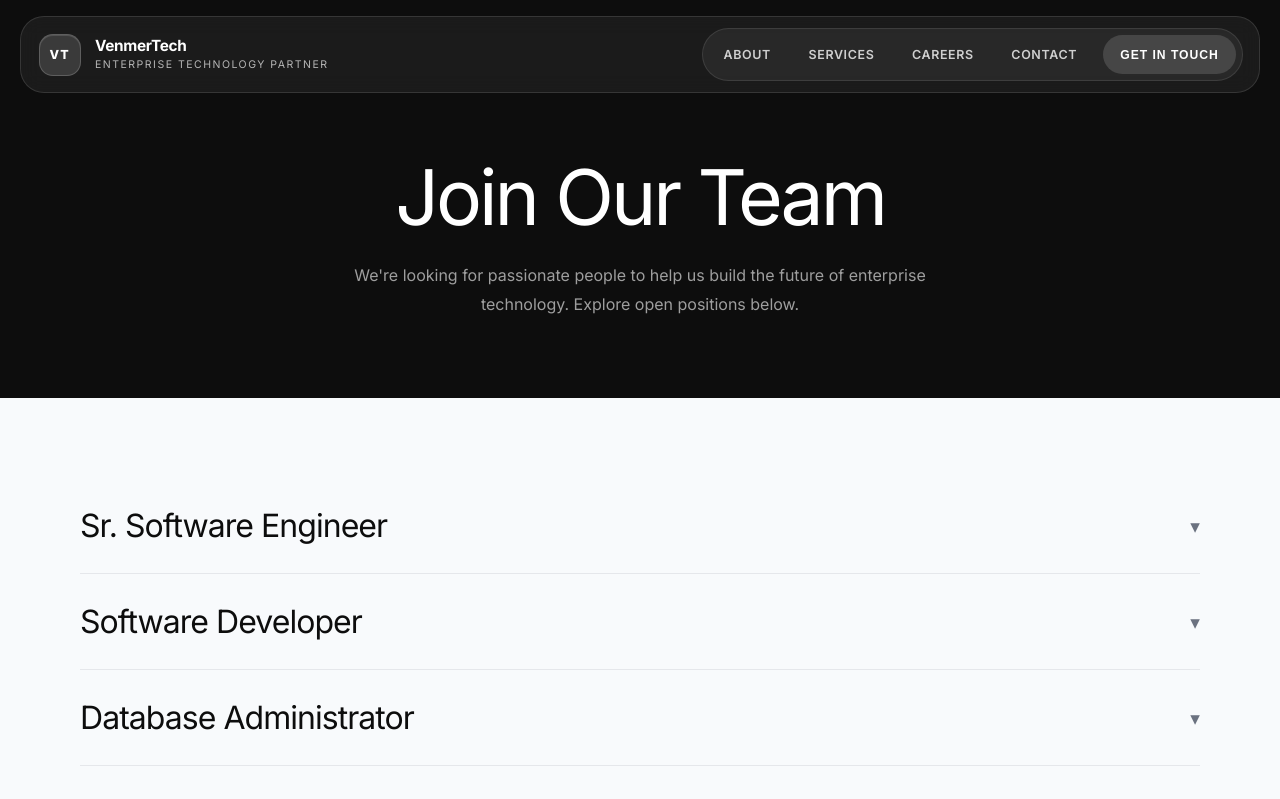
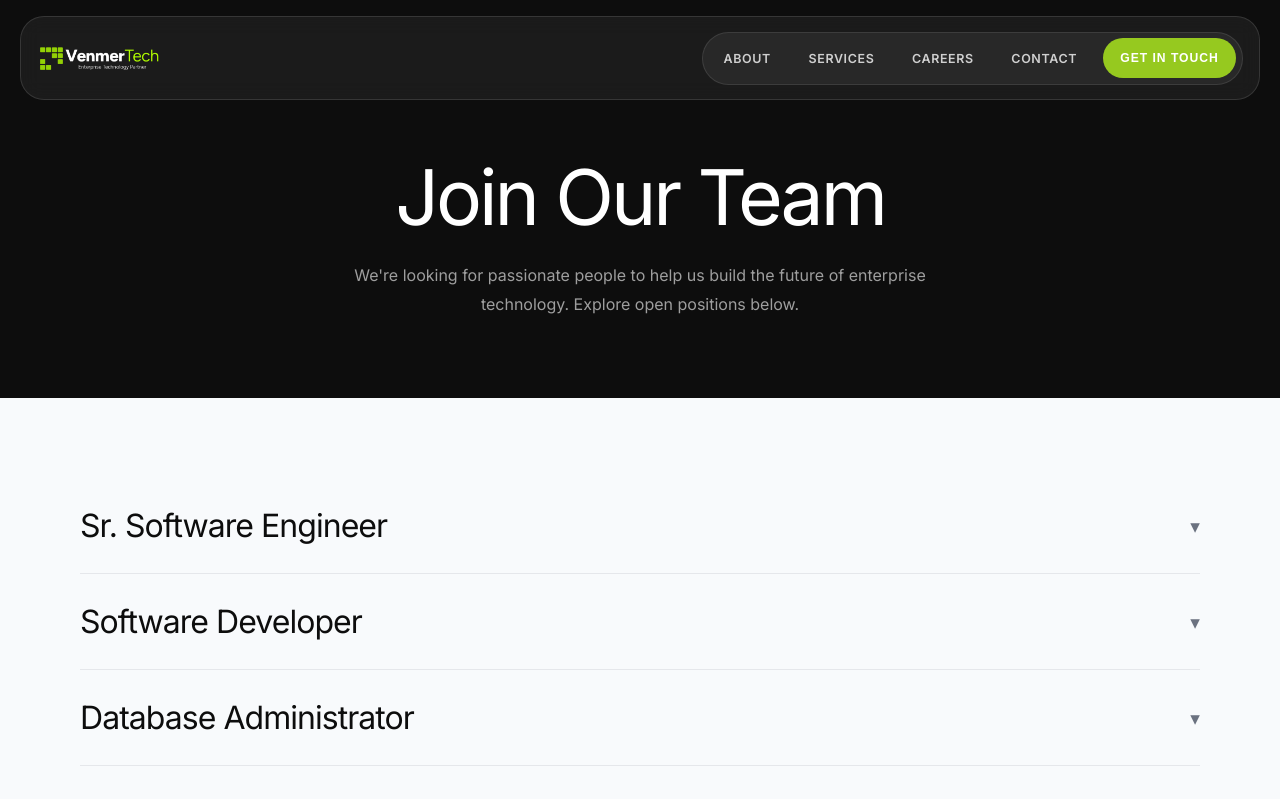
Before and after one commit to Skookum-Infotech/VenmerTech, a Next.js app: page /careers in a window 1280 px wide. Shown: the top 799 px of the page. Built offline with nearby package versions, Linux system fonts and the light colour scheme.

Commit message:
match the ui with lime green and replace with actual logo

```diff
--- a/app/components/layout/Footer.tsx
+++ b/app/components/layout/Footer.tsx
@@ -37,8 +37,7 @@ export default function Footer() {
       <div className="vt-footer-grid">
         <div className="vt-footer-col vt-footer-about">
           <Link href="/" className="vt-logo">
-            <div className="vt-logo-mark">VT</div>
-            Venmer Tech LLC
+            <img src="/logo-white.png" alt="VenmerTech" className="vt-logo-img" />
           </Link>
           <p className="vt-footer-desc">
             Venmer Tech LLC is a leading Information Technology, Consulting and
--- a/app/components/layout/Header.tsx
+++ b/app/components/layout/Header.tsx
@@ -36,11 +36,11 @@ export default function Header() {
           }}
           className="vt-logo"
         >
-          <div className="vt-logo-mark">VT</div>
-          <div className="vt-logo-copy">
-            <span className="vt-logo-name">VenmerTech</span>
-            <span className="vt-logo-sub">Enterprise technology partner</span>
-          </div>
+          <img
+            src={scrolled ? "/logo-dark.png" : "/logo-white.png"}
+            alt="VenmerTech"
+            className="vt-logo-img"
+          />
         </a>
         <div className="vt-nav-links">
           {NAV_ITEMS.map((n) => (
@@ -64,11 +64,7 @@ export default function Header() {
       <div id="vt-mobile-menu" className={`vt-mobile-menu${menuOpen ? " open" : ""}`}>
         <div className="vt-mobile-meta">
           <div className="vt-mobile-brand">
-            <span className="vt-logo-mark">VT</span>
-            <div>
-              <div className="vt-mobile-title">VenmerTech</div>
-              <div className="vt-mobile-sub">Enterprise technology partner</div>
-            </div>
+            <img src="/logo-dark.png" alt="VenmerTech" className="vt-logo-img vt-logo-img-small" />
           </div>
           <button className="vt-mobile-close" onClick={() => setMenuOpen(false)} aria-label="Close menu">Close</button>
         </div>
--- a/app/page.css
+++ b/app/page.css
@@ -9,6 +9,7 @@
   --bg:      #f8fafc;
   --white:   #ffffff;
   --accent:  #1a1a1a;
+  --lime:    #9dd220f3;
   --sans: 'Inter', sans-serif;
   --serif: 'Inter', serif;
 }
@@ -59,51 +60,18 @@ section { scroll-margin-top: 5rem; }
 .vt-logo {
   display: flex;
   align-items: center;
-  gap: 0.9rem;
   min-width: 0;
   text-decoration: none;
-  color: var(--ink);
-}
-
-.vt-logo-mark {
-  width: 42px;
-  height: 42px;
-  border-radius: 14px;
-  background: rgba(255, 255, 255, 0.14);
-  border: 1px solid rgba(255, 255, 255, 0.18);
-  display: flex;
-  align-items: center;
-  justify-content: center;
-  color: var(--white);
-  font-size: 0.78rem;
-  font-weight: 800;
-  letter-spacing: 0.08em;
+}
+
+.vt-logo-img {
+  height: 60px;
+  width: auto;
   flex-shrink: 0;
-  box-shadow: inset 0 1px 0 rgba(255, 255, 255, 0.12);
-}
-
-.vt-logo-copy {
-  display: flex;
-  flex-direction: column;
-  min-width: 0;
-}
-
-.vt-logo-name {
-  font-family: var(--sans);
-  font-size: 0.96rem;
-  font-weight: 700;
-  letter-spacing: -0.02em;
-  line-height: 1.1;
-  color: var(--white);
-}
-
-.vt-logo-sub {
-  font-size: 0.66rem;
-  letter-spacing: 0.14em;
-  text-transform: uppercase;
-  color: rgba(255, 255, 255, 0.68);
-  margin-top: 0.2rem;
-  white-space: nowrap;
+}
+
+.vt-logo-img-small {
+  height: 32px;
 }
 
 .vt-nav-links {
@@ -148,7 +116,7 @@ section { scroll-margin-top: 5rem; }
   border: none;
   border-radius: 999px;
   cursor: pointer;
-  background: rgba(255, 255, 255, 0.14);
+  background: var(--lime);
   color: var(--white);
   box-shadow: none;
   transition:
@@ -240,26 +208,6 @@ section { scroll-margin-top: 5rem; }
 .vt-mobile-brand {
   display: flex;
   align-items: center;
-  gap: 0.8rem;
-}
-
-.vt-mobile-brand .vt-logo-mark {
-  width: 38px;
-  height: 38px;
-}
-
-.vt-mobile-title {
-  font-size: 0.92rem;
-  font-weight: 700;
-  color: var(--ink);
-}
-
-.vt-mobile-sub {
-  font-size: 0.64rem;
-  letter-spacing: 0.14em;
-  text-transform: uppercase;
-  color: var(--muted);
-  margin-top: 0.15rem;
 }
 
 .vt-mobile-close {
@@ -296,20 +244,6 @@ section { scroll-margin-top: 5rem; }
   .vt-nav-links { display: none; }
   .vt-hamburger { display: flex; }
   .vt-nav { padding: 0.8rem 0.85rem 0.8rem 1rem; border-radius: 22px; }
-  .vt-logo-sub { display: none; }
-}
-
-.vt-nav.scrolled .vt-logo-mark {
-  background: linear-gradient(135deg, #0f172a, #243145);
-  border-color: rgba(255, 255, 255, 0);
-}
-
-.vt-nav.scrolled .vt-logo-name {
-  color: var(--ink);
-}
-
-.vt-nav.scrolled .vt-logo-sub {
-  color: var(--muted);
 }
 
 .vt-nav.scrolled .vt-nav-links {
@@ -327,7 +261,7 @@ section { scroll-margin-top: 5rem; }
 }
 
 .vt-nav.scrolled .vt-btn-nav {
-  background: linear-gradient(135deg, #0f172a, #1f2937);
+  background: var(--lime);
   box-shadow: 0 10px 24px rgba(15, 23, 42, 0.18);
 }
 
@@ -559,17 +493,17 @@ section { scroll-margin-top: 5rem; }
 }
 
 .vt-btn-primary {
-  color: black;
+  color: var(--lime);
   cursor: pointer;
   padding: 10px 20px;
-  border-radius: 5px;
-  border: 1px solid black;
+  border-radius: 15px;
+  border: 1px solid var(--lime);
   transition: 0.25s ease;
   background: white;
 }
 
 .vt-btn-primary:hover {
-  background: black;
+  background: var(--lime);
   color: white;
 }
 
@@ -686,17 +620,12 @@ section { scroll-margin-top: 5rem; }
 
 .vt-service-card {
   position: relative;
-
   overflow: hidden;
-
   display: flex;
   flex-direction: column;
-
   padding: 2.5rem;
-
   background:
     var(--white);
-
   border:
     1px solid var(--subtle);
 
@@ -709,9 +638,7 @@ section { scroll-margin-top: 5rem; }
     border-color 0.4s ease,
     box-shadow 0.4s ease,
     background 0.4s ease;
-
   opacity: 0;
-
   animation: serviceFadeUp 0.6s ease forwards;
 }
 
@@ -728,62 +655,43 @@ section { scroll-margin-top: 5rem; }
 
 .vt-service-accent {
   position: absolute;
-
   top: 0;
   left: 0;
   right: 0;
-
   height: 3px;
-
-  background:
-    linear-gradient(
+  background: linear-gradient(
     90deg,
     transparent,
-      rgba(99, 102, 241, 0.6),
-      rgba(139, 92, 246, 0.6),
+    rgba(178, 233, 13, 0.6), /* Matches your logo lime at 60% opacity */
+    rgba(204, 255, 51, 0.3), /* Slightly softer lime variation for gradient depth */
     transparent
   );
-
   transform: scaleX(0);
-
   transform-origin: left;
-
   transition: transform 0.5s cubic-bezier(0.22, 1, 0.36, 1);
 }
 
 .vt-service-card::before {
   content: "";
-
   position: absolute;
-
   inset: 0;
-
-  background:
-    radial-gradient(
+  background: radial-gradient(
     600px circle at var(--mouse-x, 50%) var(--mouse-y, 50%),
-      rgba(99, 102, 241, 0.04),
+    rgba(204, 255, 51, 0.04), /* Subtle background hover glow using your logo color */
     transparent 40%
   );
-
   opacity: 0;
-
   transition: opacity 0.4s ease;
-
   pointer-events: none;
 }
 
 .vt-service-card:hover {
   transform: translateY(-8px);
-
-  border-color:
-    rgba(99, 102, 241, 0.2);
-
-  background:
-    var(--white);
-
+  border-color: rgba(204, 255, 51, 0.2); /* Matches border hover to your logo color */
+  background: var(--white);
   box-shadow:
-    0 20px 40px rgba(0, 0, 0, 0.08),
-    0 0 60px rgba(99, 102, 241, 0.06);
+    0 20px 40px rgba(204, 255, 51, 0.08), /* Updated box shadows to match your logo */
+    0 0 60px rgba(204, 255, 51, 0.06);
 }
 
 .vt-service-card:hover::before {
@@ -811,7 +719,7 @@ section { scroll-margin-top: 5rem; }
   border-radius: 14px;
 
   background:
-    var(--bg);
+    var(--lime);
 
   border:
     1px solid var(--subtle);
@@ -825,7 +733,7 @@ section { scroll-margin-top: 5rem; }
 
 .vt-service-card:hover .vt-service-icon-wrap {
   background:
-    rgba(99, 102, 241, 0.08);
+    rgba(132, 242, 69, 0.08);
 
   border-color:
     rgba(99, 102, 241, 0.15);
@@ -835,7 +743,7 @@ section { scroll-margin-top: 5rem; }
   width: 28px;
   height: 28px;
 
-  color: var(--muted);
+  color: white;
 
   transition:
     transform 0.4s cubic-bezier(0.22, 1, 0.36, 1),
@@ -921,14 +829,7 @@ section { scroll-margin-top: 5rem; }
     2rem;
 
   border: none;
-
-  background:
-    linear-gradient(
-      135deg,
-      rgba(99, 102, 241, 1),
-      rgba(139, 92, 246, 1)
-    );
-
+  background: var(--lime);
   color: #fff;
 
   font-size: 0.8rem;
@@ -951,13 +852,6 @@ section { scroll-margin-top: 5rem; }
   height: 14px;
 
   transition: transform 0.3s ease;
-}
-
-.vt-service-btn:hover {
-  transform: translateY(-2px);
-
-  box-shadow:
-    0 12px 28px rgba(99, 102, 241, 0.35);
 }
 
 .vt-service-btn:hover .vt-service-btn-arrow {
@@ -1404,8 +1298,8 @@ section { scroll-margin-top: 5rem; }
 }
 
 .vt-info-item:hover {
-  border-color: rgba(194, 158, 104, 0.26);
-  box-shadow: 0 16px 34px rgba(15, 23, 42, 0.08);
+  border-color: rgba(161, 249, 37, 0.664);
+  box-shadow: 0 2px 5px rgba(145, 237, 41, 0.222);
 }
 
 .vt-info-label {
@@ -1521,10 +1415,6 @@ a.vt-info-value:hover { color: #9b7744; }
 
 .vt-footer-about .vt-logo {
   color: var(--white);
-}
-.vt-footer-about .vt-logo-mark {
-  background: var(--white);
-  color: var(--ink);
 }
 
 .vt-footer-desc {
```
Also changed, not shown: public/logo-dark.png (added), public/logo-white.png (added). Lines whose indentation alone changed are shown as unchanged.
